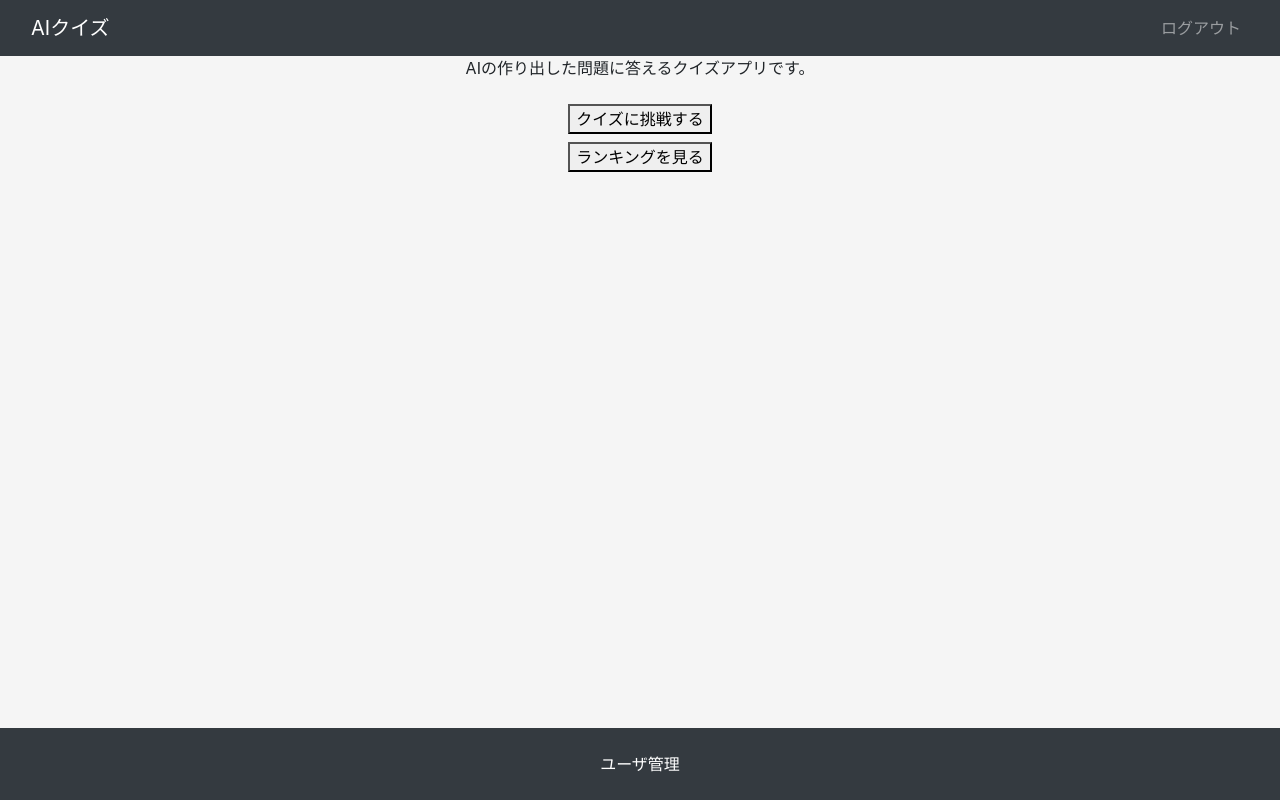
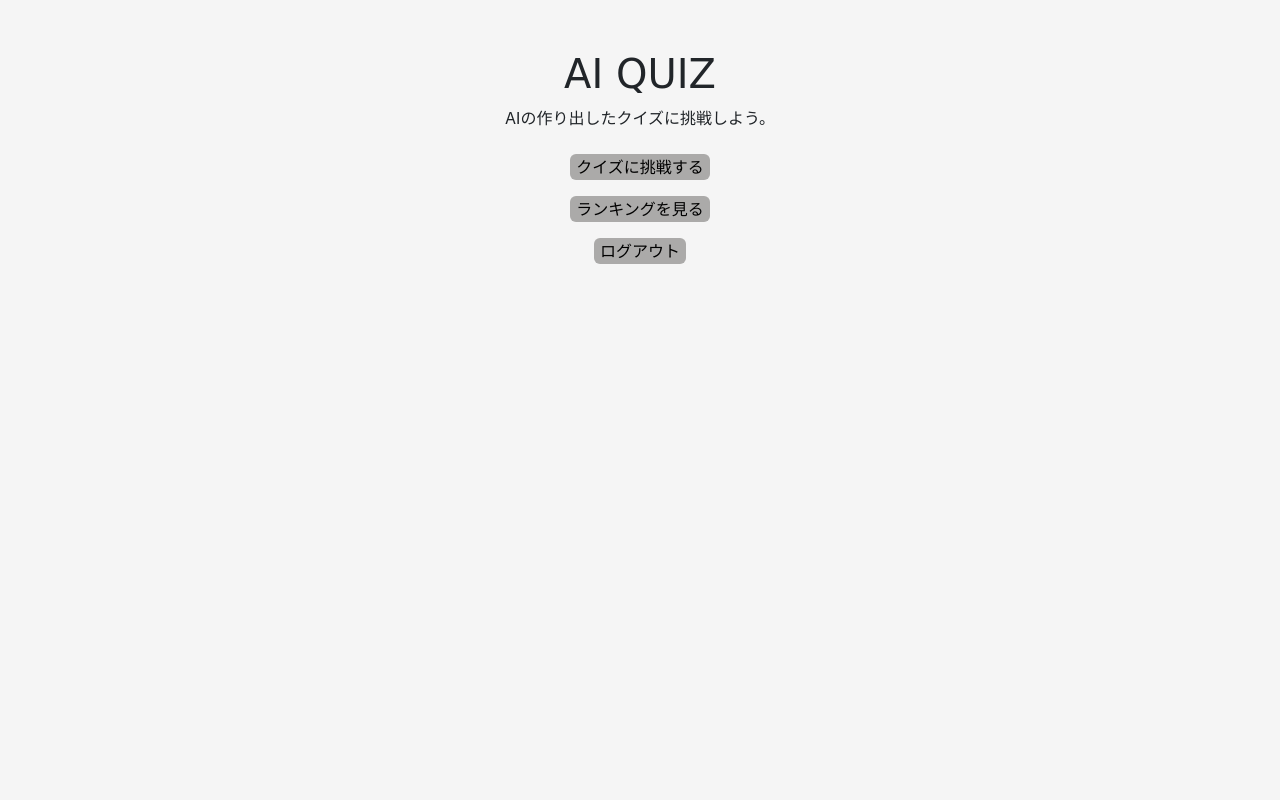
Before and after one commit to pochi-pochi/openai_quiz, a Flask app: page / in a window 1280 px wide. Run offline with Flask 3, Linux system fonts and the light colour scheme; the visitor is signed in with stand-in values (Sample User, id 1); parts of the project's set-up code (start-up, migrations or seed data) failed here and were passed over; some libraries are stand-ins or nearby versions.

Commit message:
反映している

```diff
--- a/apps/quiz/templates/quiz/index.html
+++ b/apps/quiz/templates/quiz/index.html
@@ -1,33 +1,58 @@
-{% extends "quiz/base.html" %}
-{% block title %}拾得物管理アプリトップ{% endblock %}
-{% block content %}
+
+<!DOCTYPE html>
+<html lang="ja">
+    <head>
+        <meta charset="UTF-8">
+        <meta http-equiv="X-UA-Compatible" content="IE=edge">
+        <meta name="viewport" content="width=device-width, initial-scale=1.0">
+        <title>{% block title %}{% endblock %}</title>
+        <link rel="stylesheet" href="{{ url_for('static', filename='css/bootstrap.min.css') }}">
+        <link rel="stylesheet" href="{{ url_for('static', filename='css/style.css') }}">
+        <script src="https://cdn.jsdelivr.net/npm/vue@2.6.14/dist/vue.js"></script>
+    </head>
+<!-- ここまでがheader部分 -->
 
 <!-- ここが恐らくトップ画面になりそう -->
 <div class="text-center">
+<h1 class="l-title">AI QUIZ</h1>
+<p>AIの作り出したクイズに挑戦しよう。</p>
     {% if current_user.is_authenticated %}
     <!-- ログインしている状態でしたら下のような文章が出てきて -->
-    <p>AIの作り出した問題に答えるクイズアプリです。</p>
-
     <!-- <li class="nav-item"> -->
      <a class="nav-link" href="{{ url_for('quiz.quiz_page') }}">
-     <button>
+     <button class="u-button__challenge">
      クイズに挑戦する
      </button>
     </a>
-
-     <a class="" href="">
-     <button>
+     <a class="nav-link" href="">
+     <button class="u-button__ranking">
      ランキングを見る
      </button>
     </a>
+    <a class="nav-link" href="{{ url_for('auth.logout') }}">
+        <button class="u-button__ranking">
+            ログアウト
+        </button>
+    </a>
      <!-- </li> -->
+    {% else %}
+
+<!-- ログインしていなかったら下のような文章が出てくる -->
+ <p> ログイン、新規登録をしてください。</p>
+<a class="nav-link" href="{{ url_for('auth.login') }}">
+<button class="u-button__ranking"> ログイン</button>
+</a>
+
+<a class="nav-link" href="{{ url_for('auth.signup') }}">
+<button class="u-button__ranking">
+ユーザ登録
+</button>
+</a>
 
 
-    {% else %}
-    <p>
-        <!-- ログインしていなかったら下のような文章が出てくる -->
-        ログイン、もしくは新規登録を行ってください。
-    </p>
+
+
+
+
     {% endif %}
 </div>
-{% endblock %}
--- a/apps/static/css/style.css
+++ b/apps/static/css/style.css
@@ -16,7 +16,8 @@ input[type="search"] {
 }
 
 .dt-auth-main .card {
-    box-shadow: 0 12px 18px 2px rgba(34, 0, 51, 0.04), 0 6px 22px 4px rgba(7, 48, 114, 0.12),
+  box-shadow: 0 12px 18px 2px rgba(34, 0, 51, 0.04),
+    0 6px 22px 4px rgba(7, 48, 114, 0.12),
     0 6px 10px -4px rgba(14, 13, 26, 0.12) !important;
   border-radius: 16px;
 }
@@ -94,3 +95,41 @@ input[type="search"] {
 .dt-image-submit {
   margin-left: 10px;
 }
+/* ここがどういった処理をなされているかは知らないがここから先を追加するという形を取らせていただく */
+
+/* クイズに挑戦する画面 ログインされていない時の画面 */
+.l-title {
+  margin-left: auto;
+  margin-right: auto;
+  margin-top: 50px;
+  font-family: "Cabin Sketch", cursive;
+}
+
+/* ボタンエリア */
+.u-button__challenge {
+  background: #abaaa9;
+  cursor: pointer;
+  border-radius: 6px;
+  border: none;
+}
+.u-button__ranking {
+  /* background: green; */
+  background: #abaaa9;
+  cursor: pointer;
+  border-radius: 6px;
+  border: none;
+}
+/* ここまで */
+
+/* ログイン画面 */
+
+/* ログイン画面ここまで */
+
+/* ユーザー登録画面 */
+
+.l-user__name {
+  background: white;
+  color: red;
+}
+
+/* ユーザー登録画面ここまで */
```
Also changed, not shown: apps/auth/templates/auth/login.html (+19 -4 lines), apps/auth/templates/auth/signup.html (+4 -3 lines). Lines whose indentation alone changed are shown as unchanged.
